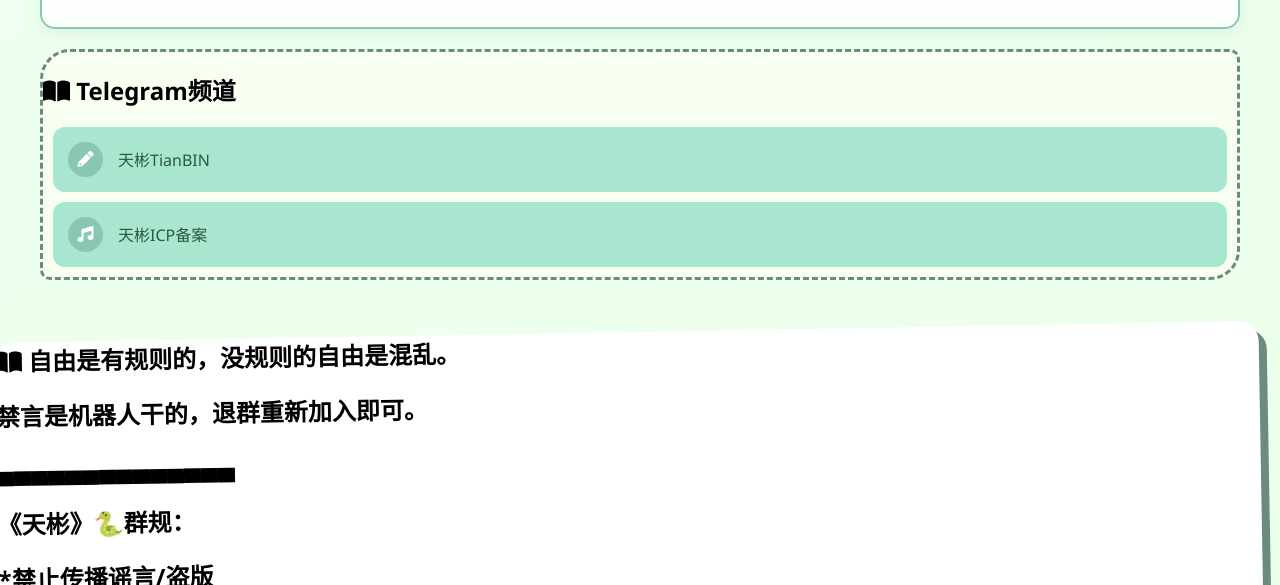
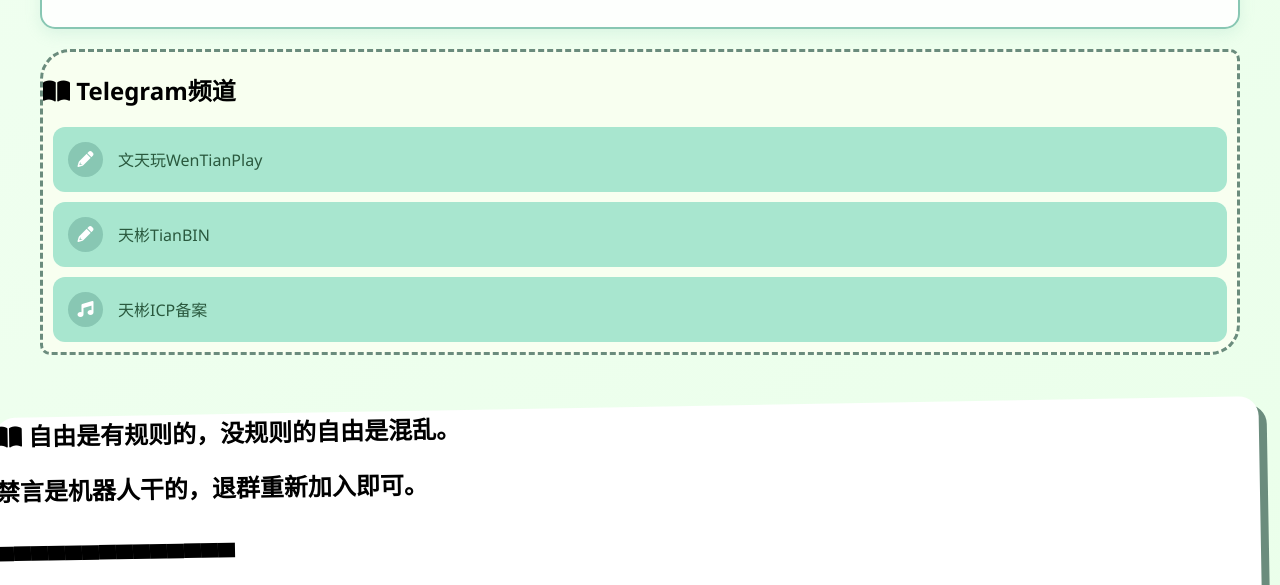
Before and after one commit to wentianplay/TG.github.IO, a plain HTML site: page index.html in a window 1280 px wide. Shown: the part 215-800 px from the top of the page. Drawn offline with Linux system fonts and the light colour scheme.

Commit message:
更新 index.html

```diff
--- a/index.html
+++ b/index.html
@@ -109,7 +109,10 @@
         </div>
 
         <div class="nav-card handdraw-style">
-            <h2><i class="fas fa-book-open"></i> Telegram频道</h2>
+            <h2><i class="fas fa-book-open"></i> Telegram频道</h2>            <a href="https://t.me/WENTIANPLAYs" class="nav-link">
+                <span class="nav-icon"><i class="fas fa-pencil-alt"></i></span>
+                文天玩WenTianPlay
+            </a>
             <a href="https://t.me/WENTIANPLAYs" class="nav-link">
                 <span class="nav-icon"><i class="fas fa-pencil-alt"></i></span>
                 天彬TianBIN
```
